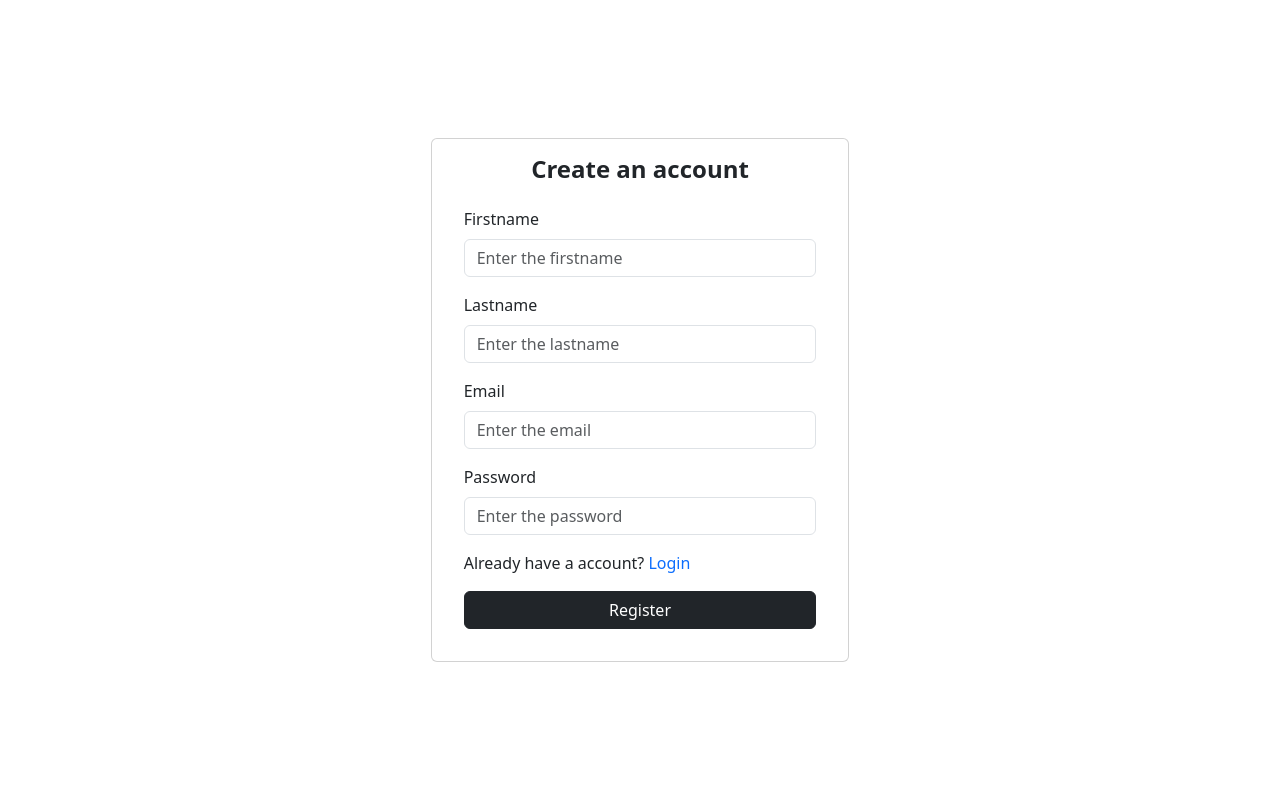
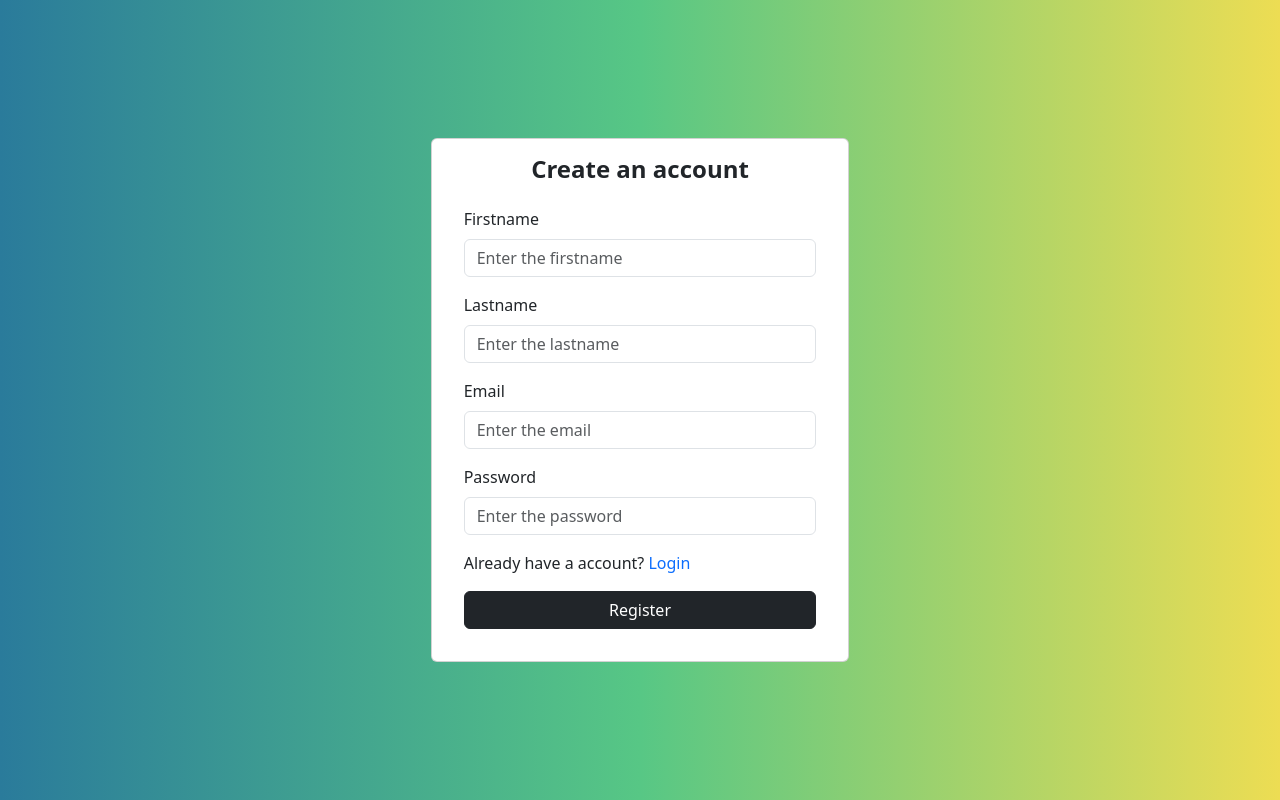
Before and after one commit to karandutt01/Multi-Product-viewer-frontend-v1, a React (Create React App) app in the folder frontend/: page / in a window 1280 px wide. Built offline with nearby package versions, Linux system fonts and the light colour scheme.

Commit message:
Adidng background color

```diff
--- a/frontend/src/App.css
+++ b/frontend/src/App.css
@@ -0,0 +1,4 @@
+body {
+  background: #2A7B9B;
+  background: linear-gradient(90deg, rgba(42, 123, 155, 1) 0%, rgba(87, 199, 133, 1) 50%, rgba(237, 221, 83, 1) 100%);
+}
```
